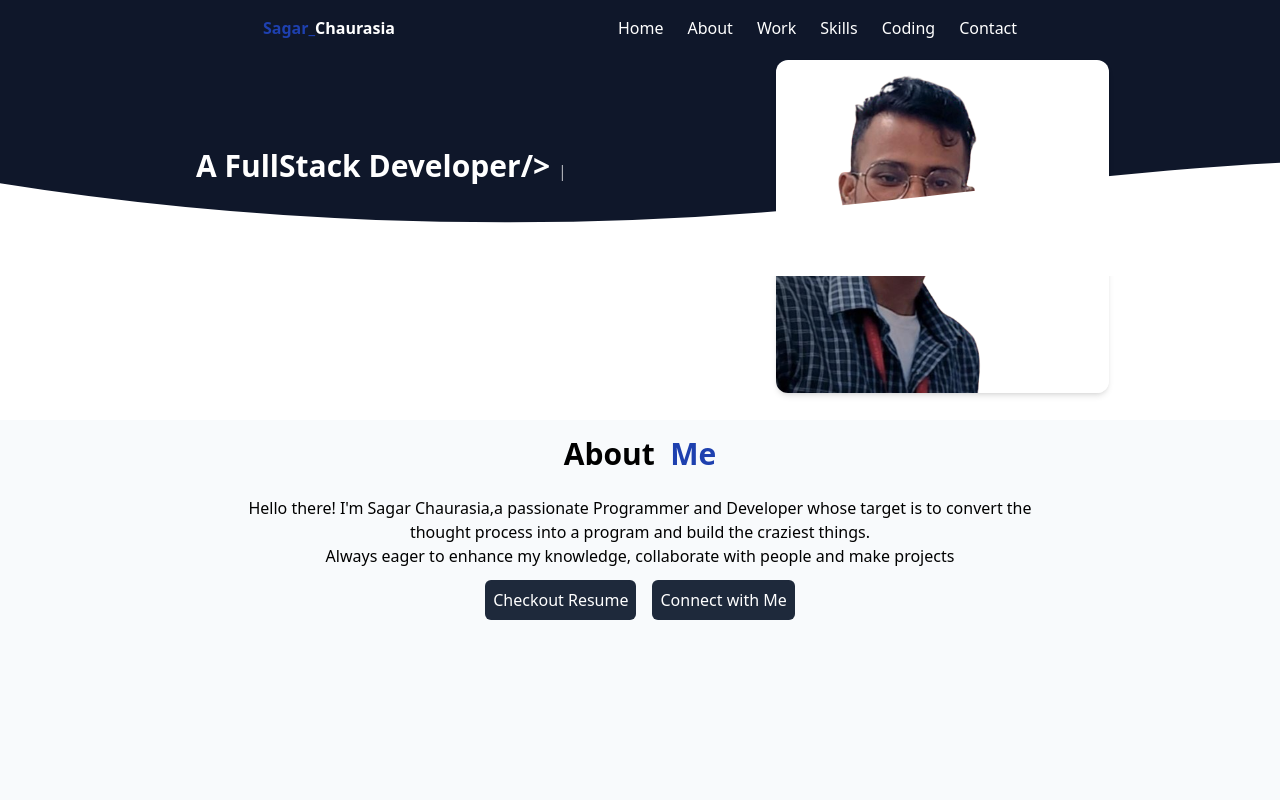
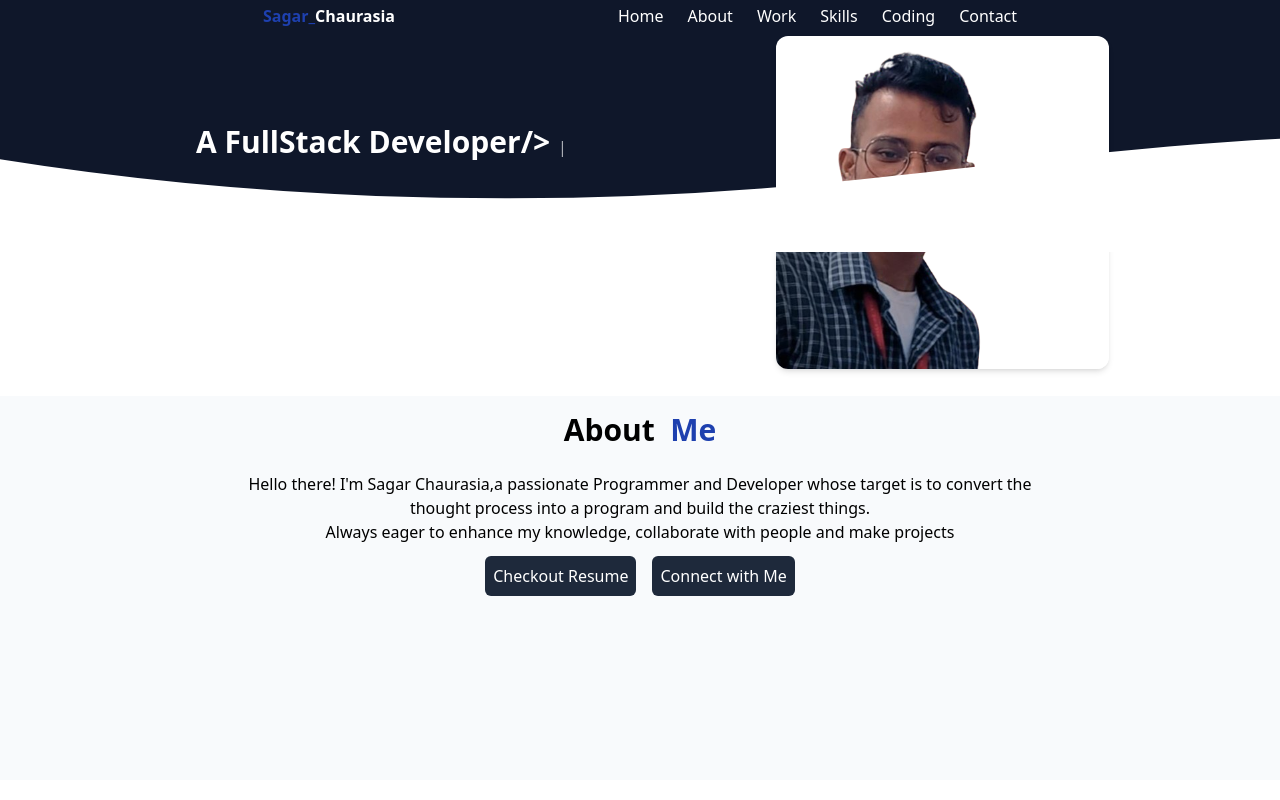
Before and after one commit to sagarchaurasia176/sagar-chaurasia, a React (Vite) app in the folder Portfolio/: page / in a window 1280 px wide. Shown: the top 800 px of the page. Built offline with nearby package versions, Linux system fonts and the light colour scheme.

Commit message:
code change

```diff
--- a/Portfolio/src/pages/HeaderNav.jsx
+++ b/Portfolio/src/pages/HeaderNav.jsx
@@ -4,7 +4,7 @@ import { Button } from "@/components/ui/button";
 const HeaderNav = () => {
   return (
     <div>
-      <div className=" bg-slate-900  text-white  shadow-sm p-4">
+      <div className=" bg-slate-900  text-white  sm:w-[100%]  sm:shadow-sm p-1">
         {/* header nav div */}
         <div className=" flex justify-evenly  mx-auto    max-w-[1200px]">
           <div className=" text-blue-800  font-bold font-sans">
@@ -34,7 +34,6 @@ const HeaderNav = () => {
           </ul>
         </div>
       </div>
-
     </div>
   );
 };
```
Also changed, not shown: Portfolio/src/pages/CodingProfile.jsx (+5 -4 lines). Lines whose indentation alone changed are shown as unchanged.
